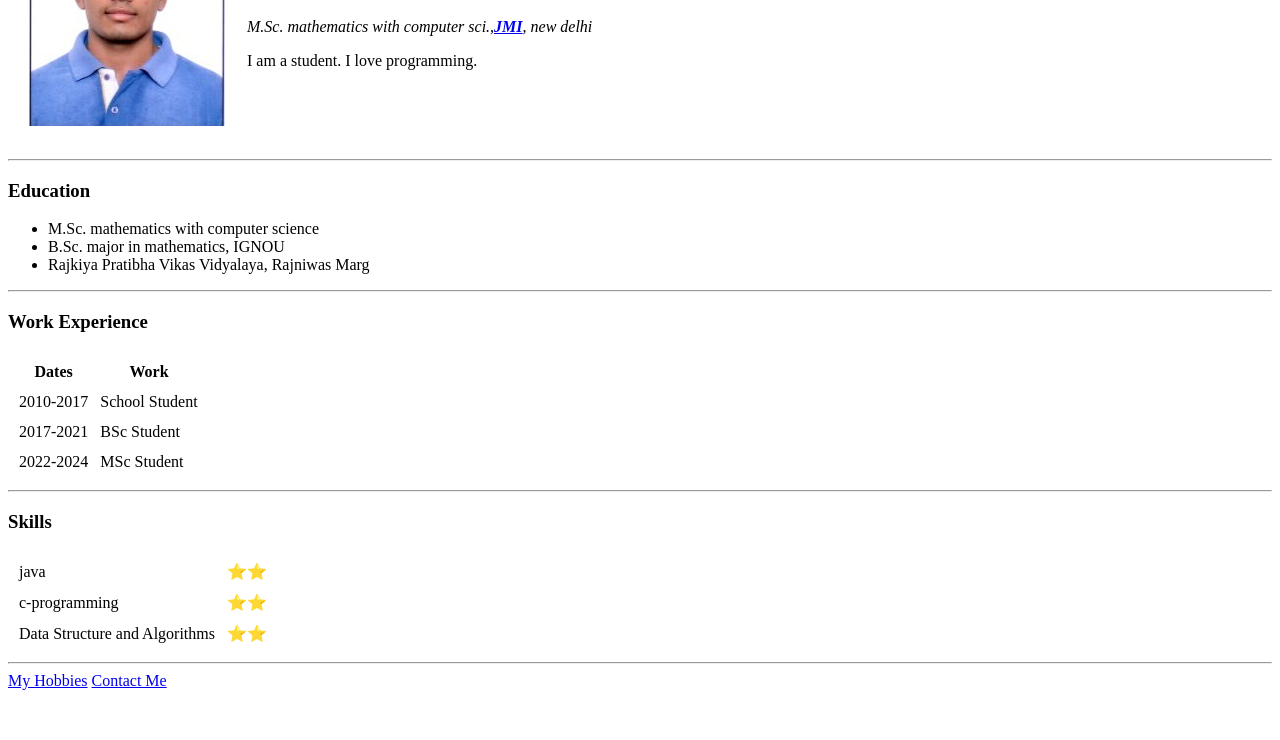
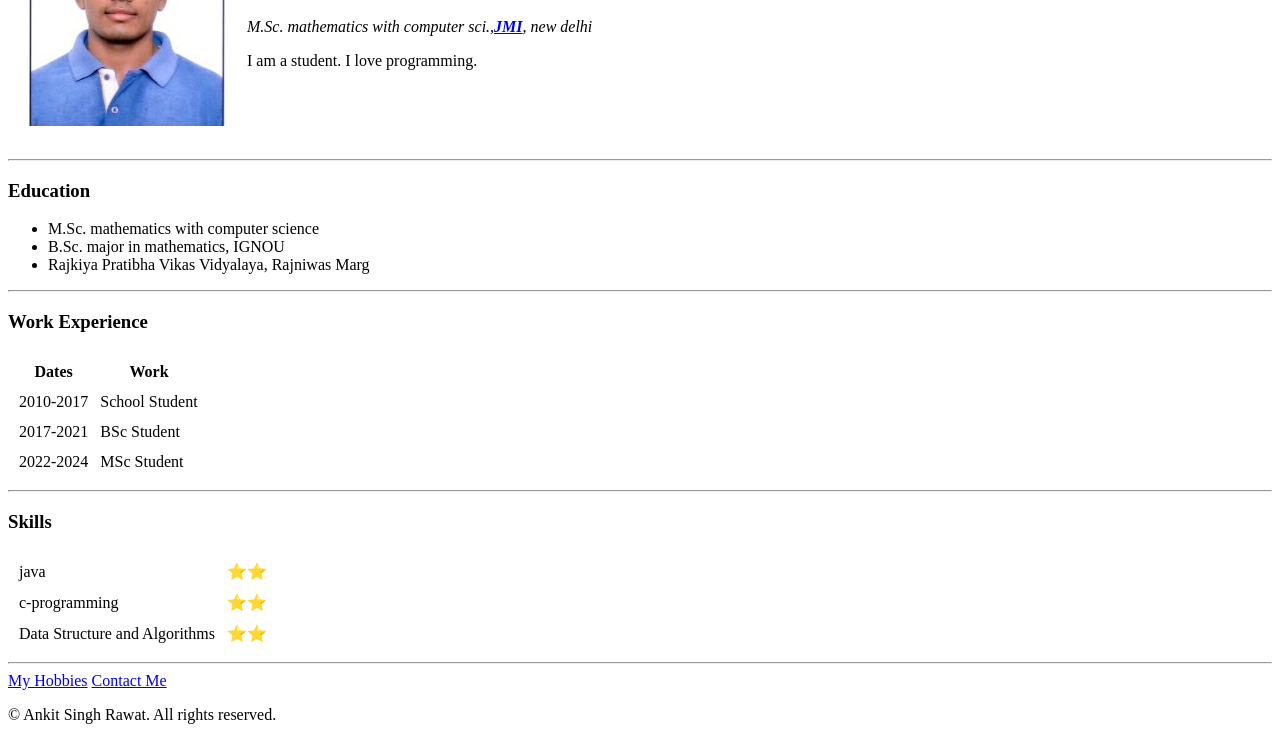
Before and after one commit to ankitsrawat2000/html-portfolio2, a plain HTML site: page index.html in a window 1280 px wide. Shown: the part 135-875 px from the top of the page. Before the commit the page ends 833 px from the top, so only its background shows below. Drawn offline with Linux system fonts and the light colour scheme.

Commit message:
Update index.html

```diff
--- a/index.html
+++ b/index.html
@@ -61,8 +61,13 @@
                     <td>⭐⭐</td>
                 </tr>
             </table>
+
         <hr>
         <a href="hobbies.html">My Hobbies</a>
         <a href="contact-me.html">Contact Me</a>
+        <br>
+        <footer>
+            <p>© Ankit Singh Rawat. All rights reserved.</p>
+        </footer>
     </body>
 </html>
```
